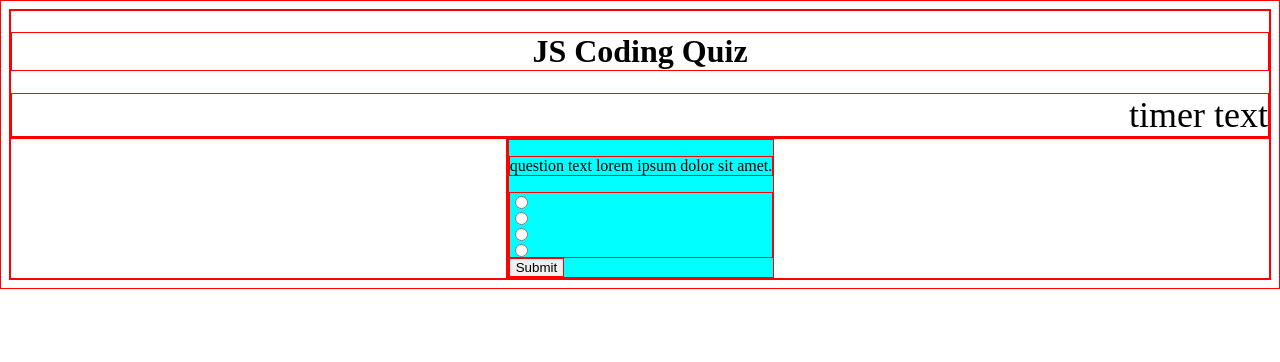
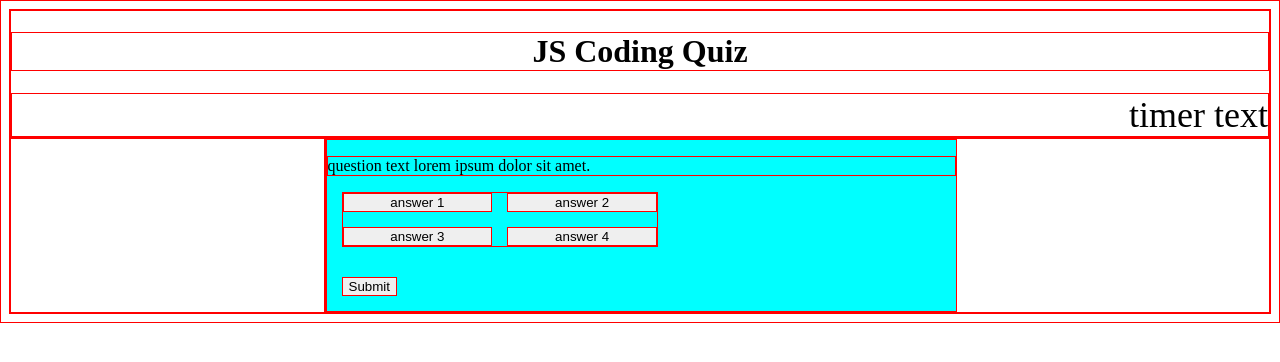
Before and after one commit to cm-thom/04-code-quiz, a plain HTML site: page index.html in a window 1280 px wide. Both pictures are taken after a click on the button "Start". Drawn offline with Linux system fonts and the light colour scheme.

Commit message:
changed radio buttons to buttons, added js notes

```diff
--- a/index.html
+++ b/index.html
@@ -22,10 +22,10 @@
             <p>question text lorem ipsum dolor sit amet.</p>
 
             <div id="ansChoices">
-                <input type="radio" id="choice-A" class="radio-btn-ans" name="choices">
-                <input type="radio" id="choice-B" class="radio-btn-ans" name="choices">
-                <input type="radio" id="choice-C" class="radio-btn-ans" name="choices">
-                <input type="radio" id="choice-D" class="radio-btn-ans" name="choices">
+                <button id="ans-btn-1" class="ans-btn">answer 1</button>
+                <button id="ans-btn-2" class="ans-btn">answer 2</button>
+                <button id="ans-btn-3" class="ans-btn">answer 3</button>
+                <button id="ans-btn-4" class="ans-btn">answer 4</button>
             </div>
 
             <button id="submit-btn">Submit</button>
--- a/script.js
+++ b/script.js
@@ -1,6 +1,7 @@
 //grab html ids to make targetable variables in js
 var startButtonEl = document.getElementById("start-btn");
 var quizContainerEl = document.getElementById("quizContainer");
+var submitButtonEl = document.getElementById("submit-btn");
 
 var questions = [
     {
@@ -9,7 +10,7 @@ var questions = [
     choiceB: "this is choice B",
     choiceC: "this is choice C",
     choiceD: "this is choice D",
-    correct: "A"
+    correct: "choiceA"
     },
 
     {
@@ -18,7 +19,7 @@ var questions = [
     choiceB: "this is choice B",
     choiceC: "this is choice C",
     choiceD: "this is choice D",
-    correct: "B"
+    correct: "choiceB"
     },
 
     {
@@ -27,13 +28,14 @@ var questions = [
     choiceB: "this is choice B",
     choiceC: "this is choice C",
     choiceD: "this is choice D",
-    correct: "C"
+    correct: "choiceC"
     },
 ]
 
 
-//add event listener for start button
+//add event listeners for start button and submit button
 startButtonEl.addEventListener('click', startGame);
+submitButtonEl.addEventListener('click', submitAns);
 
 
 
@@ -41,22 +43,21 @@ startButtonEl.addEventListener('click', startGame);
 
 //on start button click, hide start button and show quiz container
 function startGame() {
-    console.log('start button clicked');
     startButtonEl.classList.add('hide');
     quizContainerEl.classList.remove('hide');
 
 }
 
 function submitAns() {
+    console.log("submit btn pressed!");
     //gets which button is selected and stores as variable, determines correctness, returns error alert if nothing selected. if incorrect, time deduction from timer. displays next question
 }
 
+function displayNextQuestion() {
+    //displays next question using var questions to populate ans-btn labels
+}
 
 
 //timer needs a game end function to kick off when timer is === 0) maybe a function endGame hides quizContainer, shows scores and enter name to save name and score to localStorage
 
-//need to find a programmatic way to show question, answers, determine correct/incorrect, affect timer, and show next question
-
-//start-btn clicked
-//timer starts
-//quizcontainer is shown, contains question 1, options, submit-btn
+//find a programmatic way to show question, answers, determine correct/incorrect, affect timer, and show next question
--- a/style.css
+++ b/style.css
@@ -23,9 +23,22 @@ main {
 }
 
 #quizContainer {
+    width: 50%;
     background-color: aqua;
 }
 
-.radio-btn-ans {
+.ans-btn {
     display: block;
 }
+
+#ansChoices {
+    display: grid;
+    width: 50%;
+    grid-template-columns: repeat(2, auto);
+    gap: 15px;
+    margin: 15px;
+}
+
+#submit-btn {
+    margin: 15px;
+}
```
Also changed, not shown: 1 other file.
